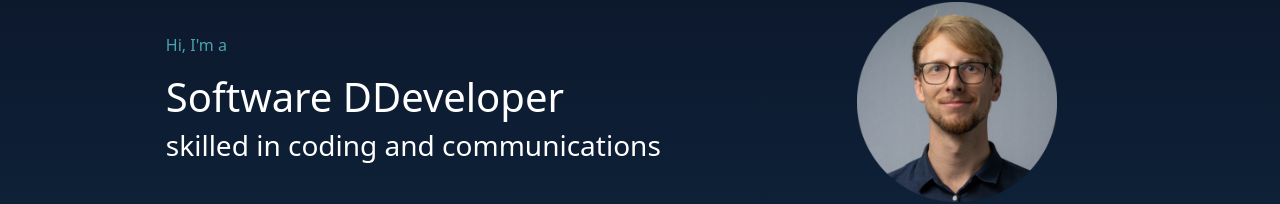
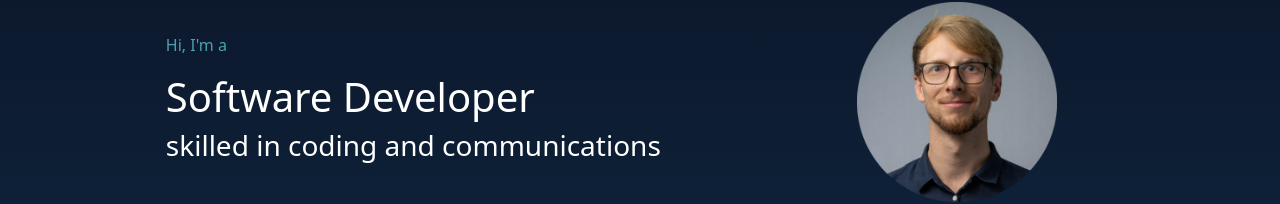
Before and after one commit to Jepmoltho/jeppe-moelgaard.com, a React (Create React App) app: page / in a window 1280 px wide. Shown: the part 148-352 px from the top of the page. Built offline with nearby package versions, Linux system fonts and the light colour scheme.

Commit message:
Deployment succesfull

```diff
--- a/src/components/Header.jsx
+++ b/src/components/Header.jsx
@@ -14,7 +14,7 @@ export default function Header() {
                 <p className="tagline">Hi, I'm a</p>
                 <h1 className="text-start headline">
                   {/*<Typer text="Frontend Developer" delay={50} start={0} />*/}
-                  Software DDeveloper
+                  Software Developer
                   <br />
                 </h1>
                 <h3 className="text-start sub-headline ">
```
Also changed, not shown: 7 other files (tests, documents, lock files or other folders).
